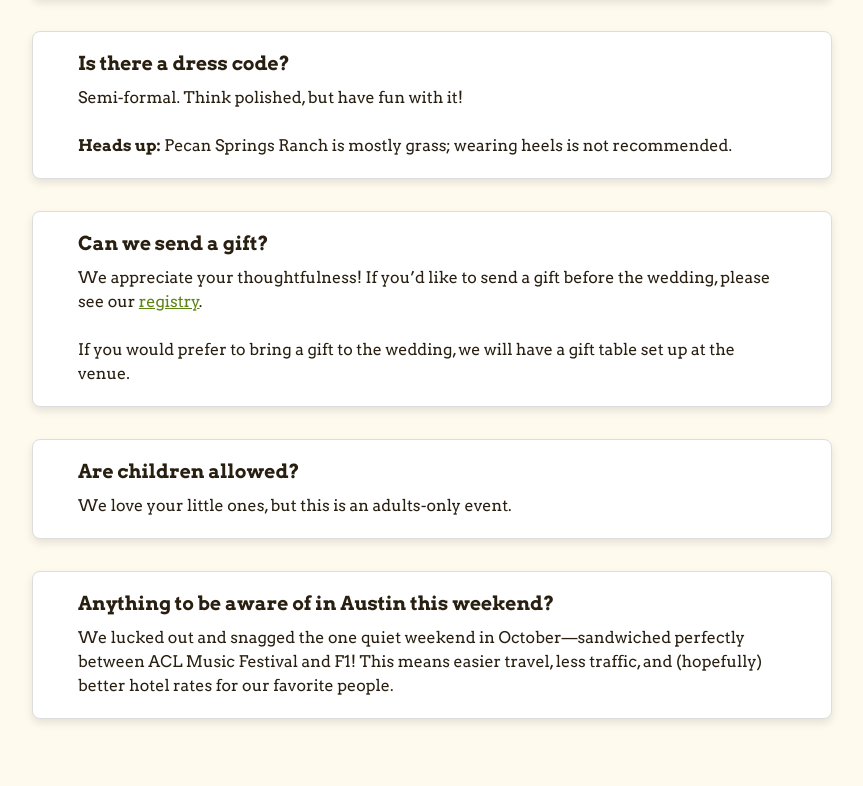
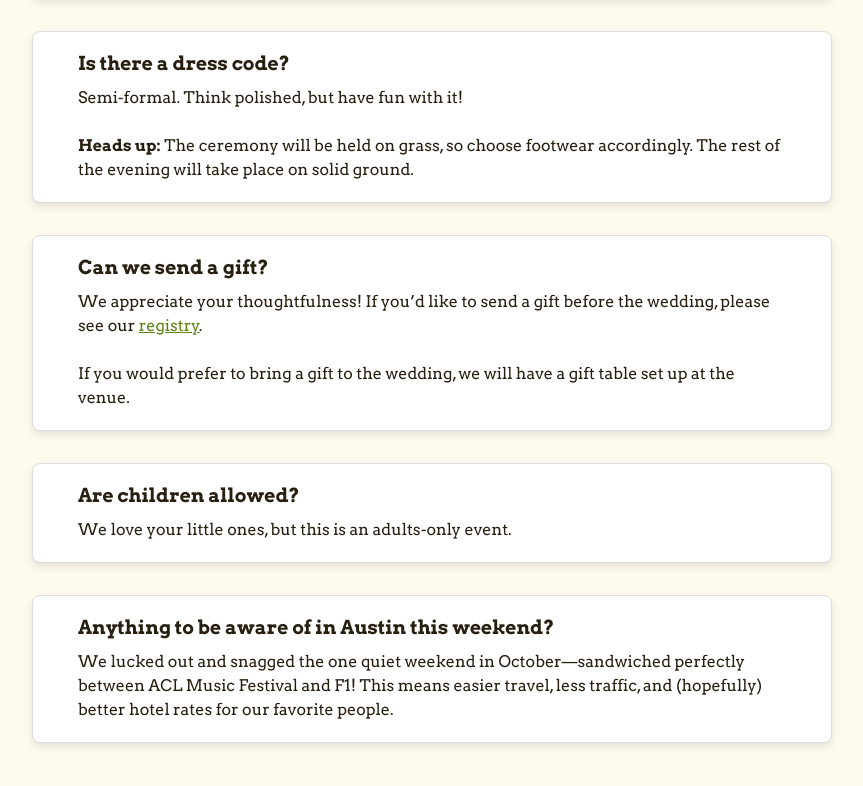
Before and after one commit to jamesjamail/susie-and-james-wedding, a Next.js app in the folder next/: page /q-and-a in a window 1280 px wide. Shown: the part 1093-1879 px from the top of the page, without its empty margins (208-1071 px from the left). Built offline with nearby package versions, Linux system fonts and the light colour scheme.

Commit message:
fix(faq): edit copy for dress code faq

```diff
--- a/next/src/app/q-and-a/page.tsx
+++ b/next/src/app/q-and-a/page.tsx
@@ -98,7 +98,7 @@ const faqData = [
   },
   {
     question: "Is there a dress code?",
-    answer: <span>Semi-formal. Think polished, but have fun with it!<br /><br /><strong>Heads up:</strong> Pecan Springs Ranch is mostly grass; wearing heels is not recommended.</span>,
+    answer: <span>Semi-formal. Think polished, but have fun with it!<br /><br /><strong>Heads up:</strong> The ceremony will be held on grass, so choose footwear accordingly. The rest of the evening will take place on solid ground.</span>,
   },
   {
     question: "Can we send a gift?",
```
